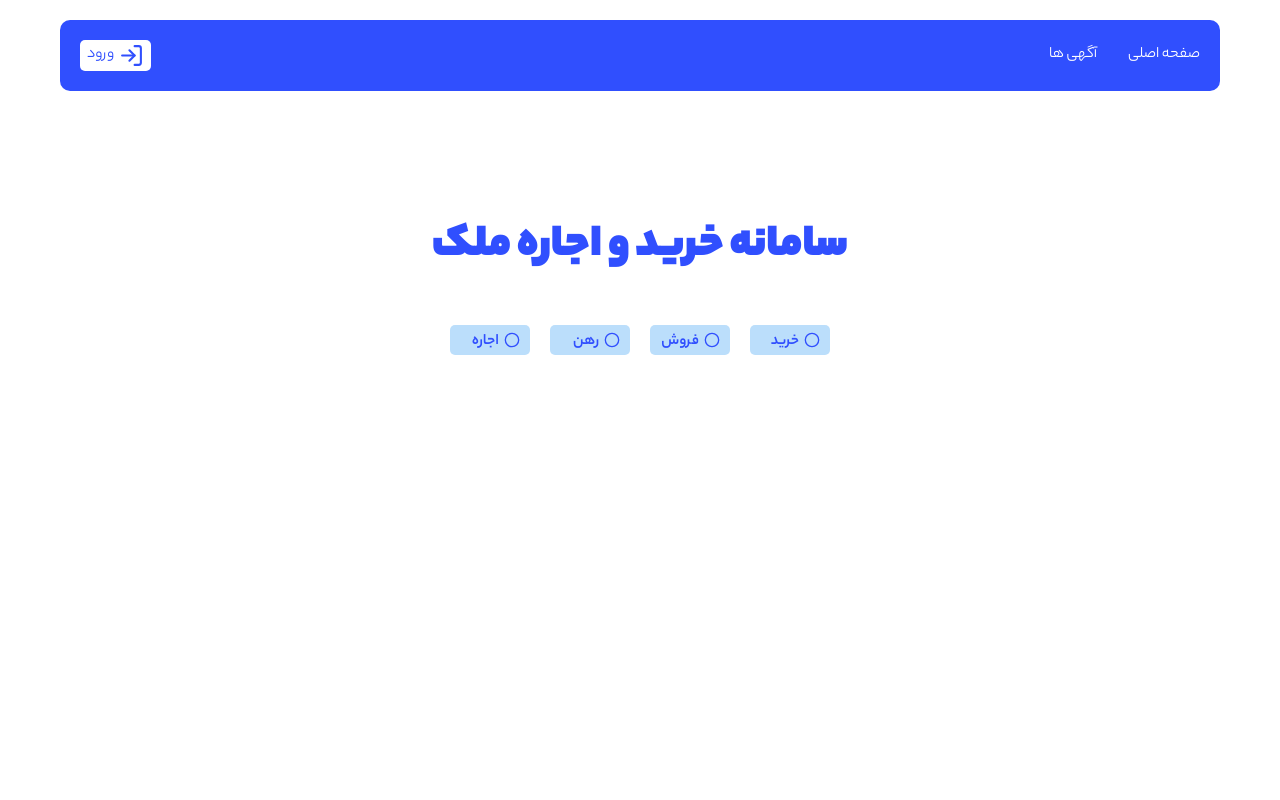
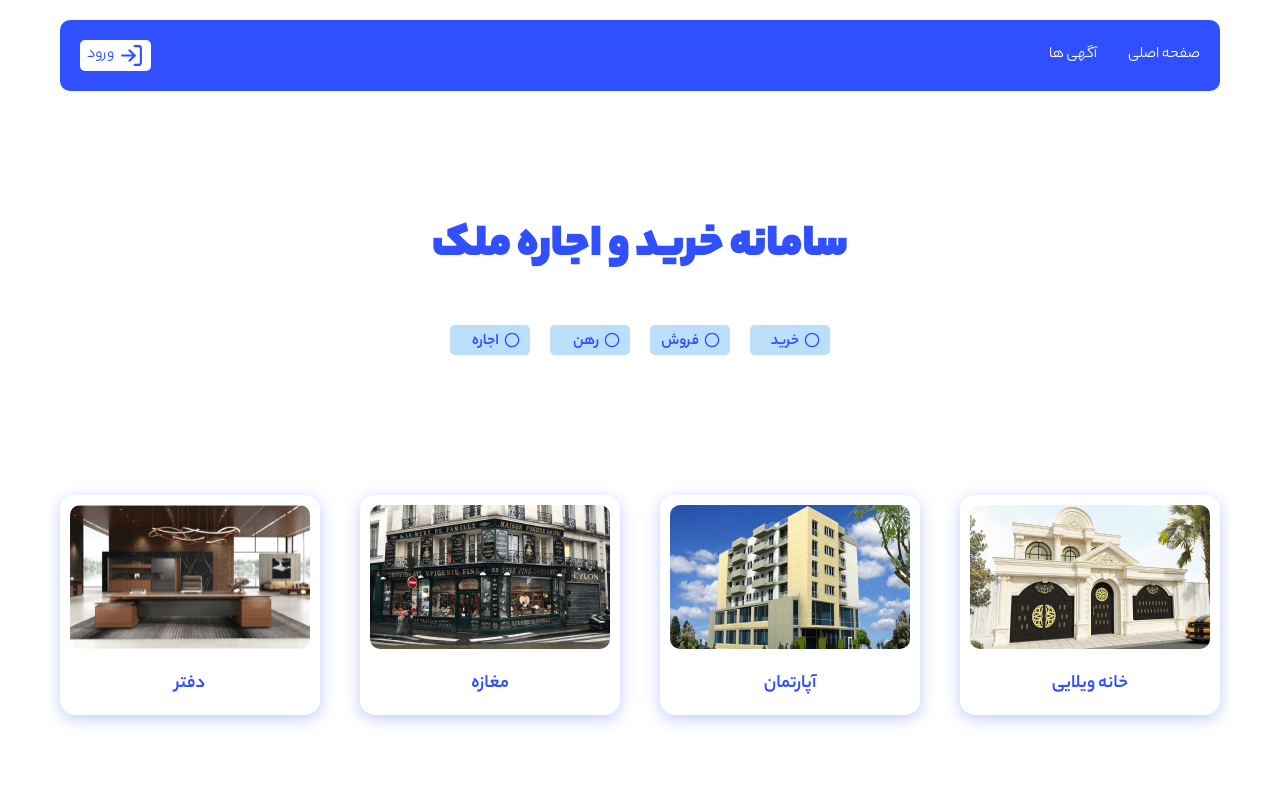
Before and after one commit to ParsaDokhtMohammadi/realState-nextJs-typeScript-mongoDB, a Next.js app: page / in a window 1280 px wide. Shown: the top 800 px of the page. Built offline with nearby package versions, Linux system fonts and the light colour scheme; no server answers.

Commit message:
categoryCard component created

```diff
--- /dev/null
+++ b/src/components/module/CategoryCard.module.css
@@ -0,0 +1,25 @@
+.card {
+  box-shadow: #304ffe4a 0px 4px 15px;
+  /* border: 2px solid #304ffe; */
+  border-radius: 15px;
+  overflow: hidden;
+  padding: 10px;
+  transition: all ease-in 0.1s;
+  margin: 10px 0;
+}
+
+.card:hover {
+  transform: rotate(-5deg);
+}
+
+.card img {
+  border-radius: 10px;
+}
+
+.card p {
+  font-size: 1.2rem;
+  font-weight: 400;
+  color: #304ffe;
+  text-align: center;
+  margin: 10px 0 5px;
+}
--- /dev/null
+++ b/src/components/module/CategoryCard.tsx
@@ -0,0 +1,15 @@
+import styles from "@/components/module/CategoryCard.module.css"
+import Image from "next/image"
+import Link from "next/link"
+
+const CategoryCard = ({name , title}:{name:string,title:string}) => {
+  return (
+    <div className={styles.card}>
+        <Link href="/"></Link>
+        <Image src={`/images/${name}.png`} alt={title} width={240} height={144} priority={true}/>
+        <p>{title}</p>
+    </div>
+  )
+}
+
+export default CategoryCard
--- a/src/components/template/HomePage.tsx
+++ b/src/components/template/HomePage.tsx
@@ -1,5 +1,7 @@
 import styles from "@/components/template/HomePage.module.css"
 import { FiCircle } from "react-icons/fi"
+import CategoryCard from "../module/CategoryCard"
+import { CATEGORY } from "@/types/Interfaces"
 
 const HomePage = () => {
     const services = ["خرید","فروش","رهن","اجاره"]
@@ -23,6 +25,12 @@ const HomePage = () => {
                 </ul>
             </div>
         </div>
+        <div className={styles.categories}>
+            <CategoryCard title={"خانه ویلایی"} name={CATEGORY.VILLA}/>
+            <CategoryCard title={"آپارتمان"} name={CATEGORY.APARTMENT}/>
+            <CategoryCard title={"مغازه"} name={CATEGORY.STORE}/>
+            <CategoryCard title={"دفتر"} name={CATEGORY.OFFICE}/>
+        </div>
     </div>
   )
 }
```
